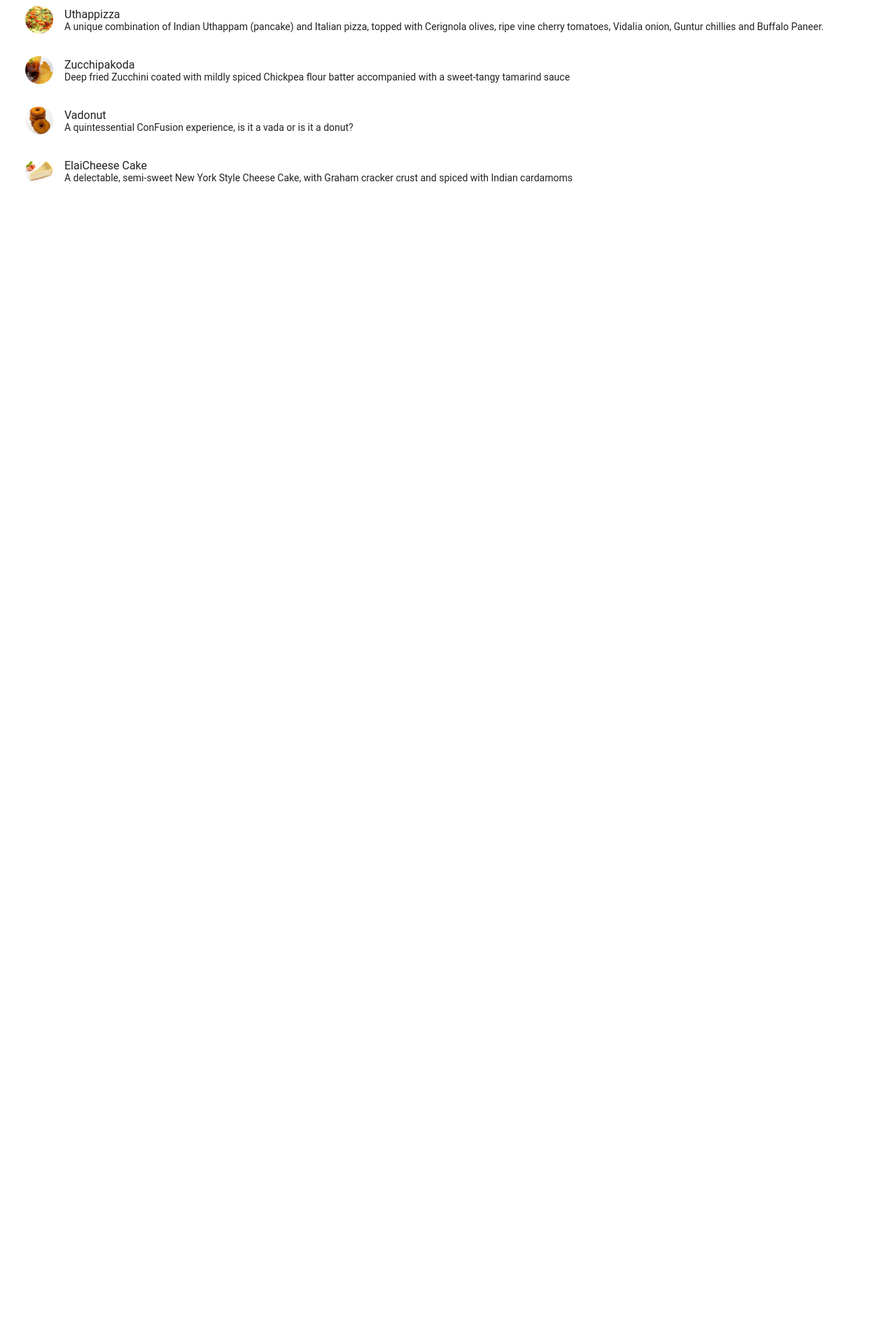
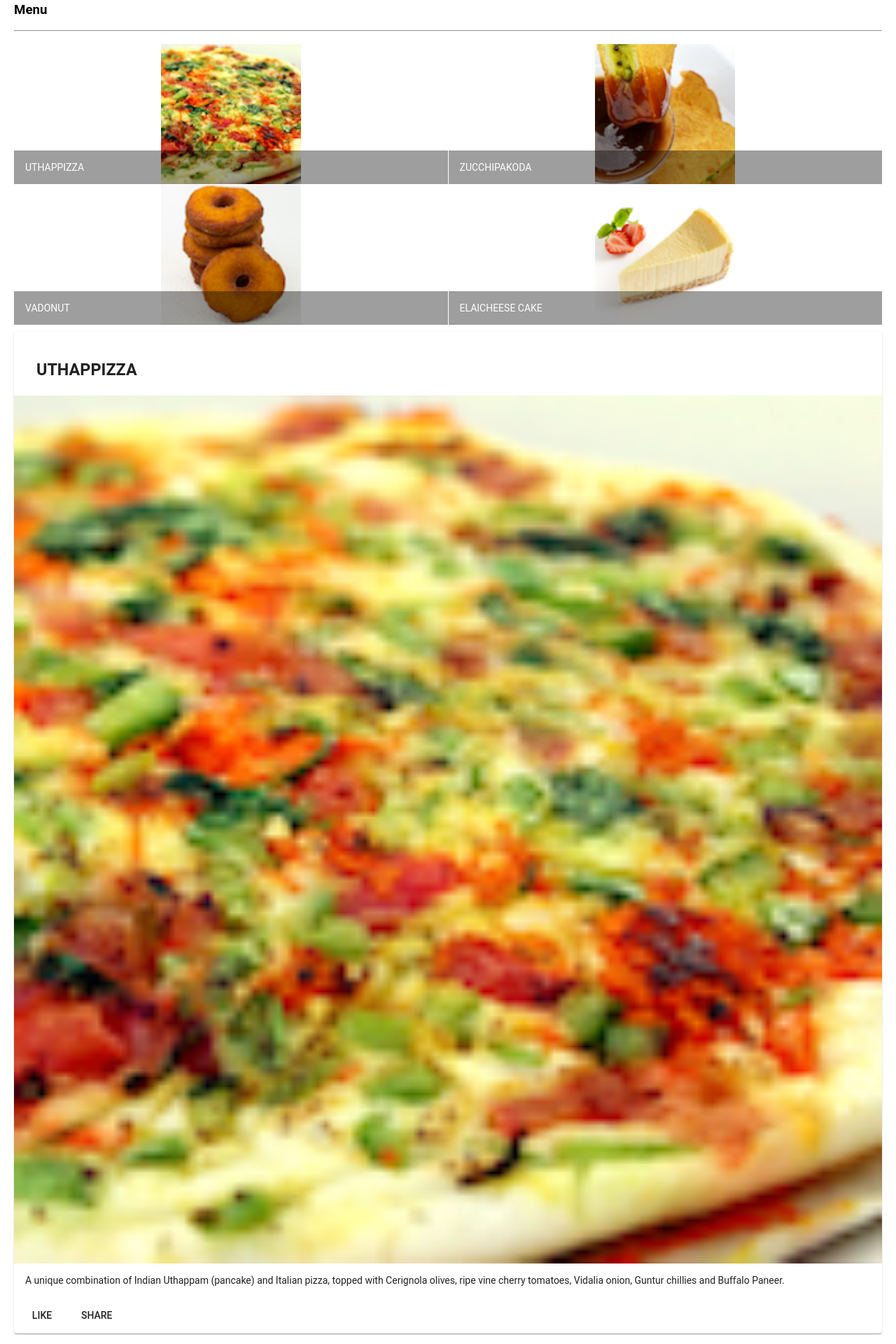
Before and after one commit to nireeksh19/conFusion, an Angular app: page / in a window 1280 px wide. Shown: the part 100-2020 px from the top of the page at 70% size. Before the commit the page ends 800 px from the top, so only its background shows below. Built offline with nearby package versions, Linux system fonts and the light colour scheme.

Commit message:
Components part 2

```diff
--- a/src/app/app.module.ts
+++ b/src/app/app.module.ts
@@ -4,6 +4,9 @@ import { BrowserAnimationsModule } from '@angular/platform-browser/animations';
 import { MatToolbarModule } from '@angular/material/toolbar';
 import { FlexLayoutModule } from '@angular/flex-layout';
 import { MatListModule } from '@angular/material/list';
+import { MatGridListModule } from '@angular/material/grid-list';
+import { MatCardModule } from '@angular/material/card';
+import { MatButtonModule } from '@angular/material/button';
 
 import { AppRoutingModule } from './app-routing.module';
 import { AppComponent } from './app.component';
@@ -22,6 +25,9 @@ import { MenuComponent } from './menu/menu.component';
     BrowserAnimationsModule,
     MatToolbarModule,
     FlexLayoutModule,
+    MatGridListModule,
+    MatCardModule,
+    MatButtonModule,
     MatListModule
   ],
   providers: [],
--- a/src/app/menu/menu.component.html
+++ b/src/app/menu/menu.component.html
@@ -1,7 +1,6 @@
-<div class="container"
-     fxLayout="column"
-     fxLayoutGap="10px">
+<div class="container" fxLayout="column" fxLayoutGap="10px">
 
+  <!-- list view
      <mat-list fxFlex>
       <mat-list-item *ngFor="let dish of dishes">
         <img matListAvatar src={{dish.image}} alt={{dish.name}}>
@@ -10,6 +9,49 @@
           <span> {{dish.description}} </span>
         </p>
       </mat-list-item>
-  </mat-list>
+    </mat-list> -->
 
+  <div fxFlex>
+    <div>
+      <h3>Menu</h3>
+      <hr />
     </div>
+  </div>
+
+  <!-- grid view  -->
+
+  <div fxFlex>
+    <mat-grid-list cols="2" rowHeight="200px">
+      <mat-grid-tile *ngFor="let dish of dishes">
+        <img height="200px" src="{{ dish.image }}" alt="{{ dish.name }}" />
+        <mat-grid-tile-footer>
+          <h1>{{ dish.name | uppercase }}</h1>
+        </mat-grid-tile-footer>
+      </mat-grid-tile>
+    </mat-grid-list>
+  </div>
+
+  <!-- card view -->
+
+  <div fxFlex *ngIf="selectedDish">
+    <mat-card>
+      <mat-card-header>
+        <mat-card-title>
+          <h3>{{ selectedDish.name | uppercase }}</h3>
+        </mat-card-title>
+      </mat-card-header>
+      <img
+        mat-card-image
+        src="{{ selectedDish.image }}"
+        alt="{{ selectedDish.name }}"
+      />
+      <mat-card-content>
+        <p>{{ selectedDish.description }}</p>
+      </mat-card-content>
+      <mat-card-actions>
+        <button mat-button>LIKE</button>
+        <button mat-button>SHARE</button>
+      </mat-card-actions>
+    </mat-card>
+  </div>
+</div>
--- a/src/app/menu/menu.component.ts
+++ b/src/app/menu/menu.component.ts
@@ -1,14 +1,7 @@
 import { Component, OnInit } from '@angular/core';
 import { Dish } from '../shared/dish';
 
-@Component({
-  selector: 'app-menu',
-  templateUrl: './menu.component.html',
-  styleUrls: ['./menu.component.scss']
-})
-export class MenuComponent implements OnInit {
-
-  dishes: Dish[]=[
+const DISHES: Dish[] = [
   {
     id: '0',
     name: 'Uthappizza',
@@ -50,7 +43,18 @@ export class MenuComponent implements OnInit {
     price: '2.99',
     description: 'A delectable, semi-sweet New York Style Cheese Cake, with Graham cracker crust and spiced with Indian cardamoms'
   }
+
   ];
+
+@Component({
+  selector: 'app-menu',
+  templateUrl: './menu.component.html',
+  styleUrls: ['./menu.component.scss']
+})
+export class MenuComponent implements OnInit {
+
+  dishes: Dish[]=DISHES;
+  selectedDish = DISHES[0];
 
   constructor() { }
 
```
Lines whose indentation alone changed are shown as unchanged.
